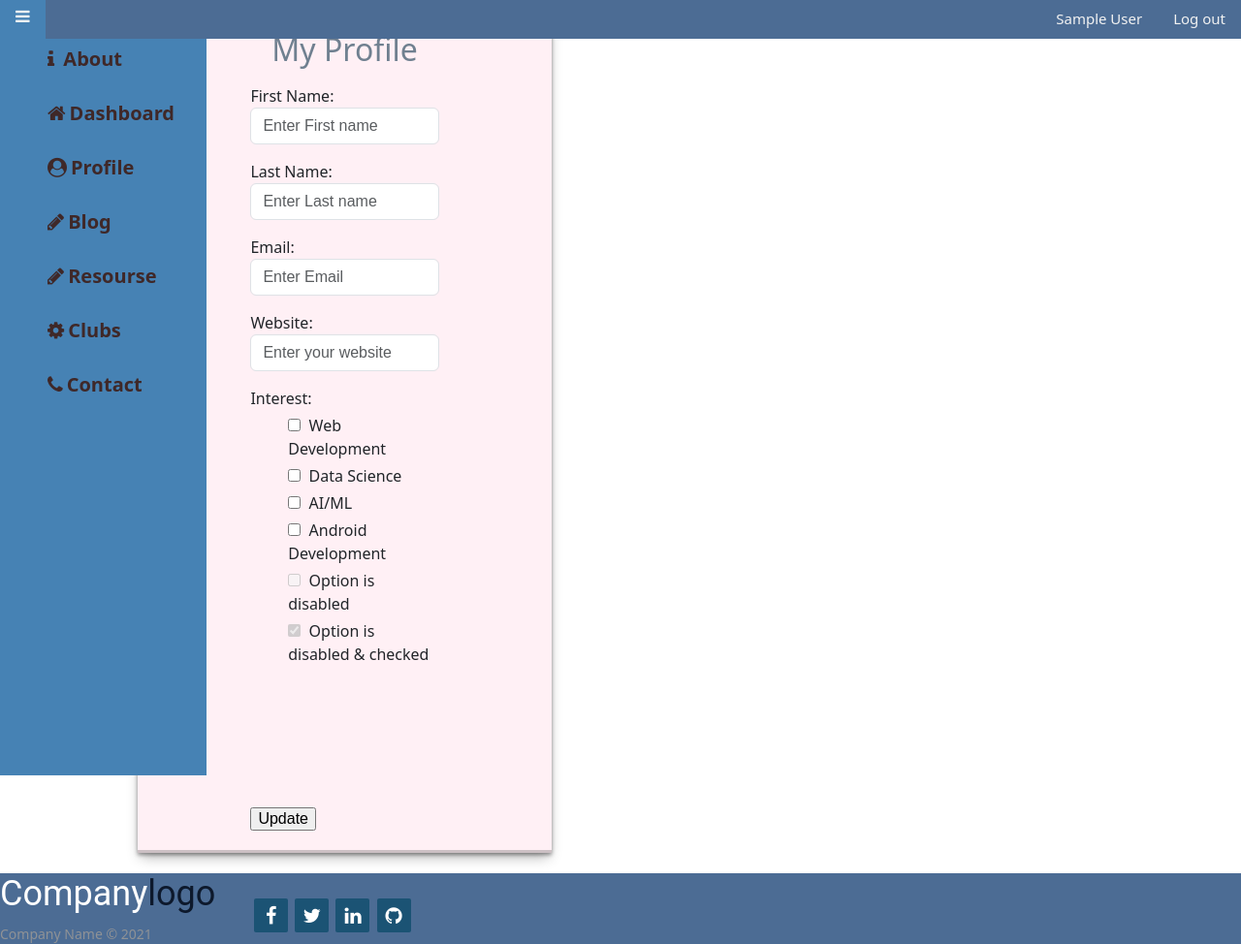
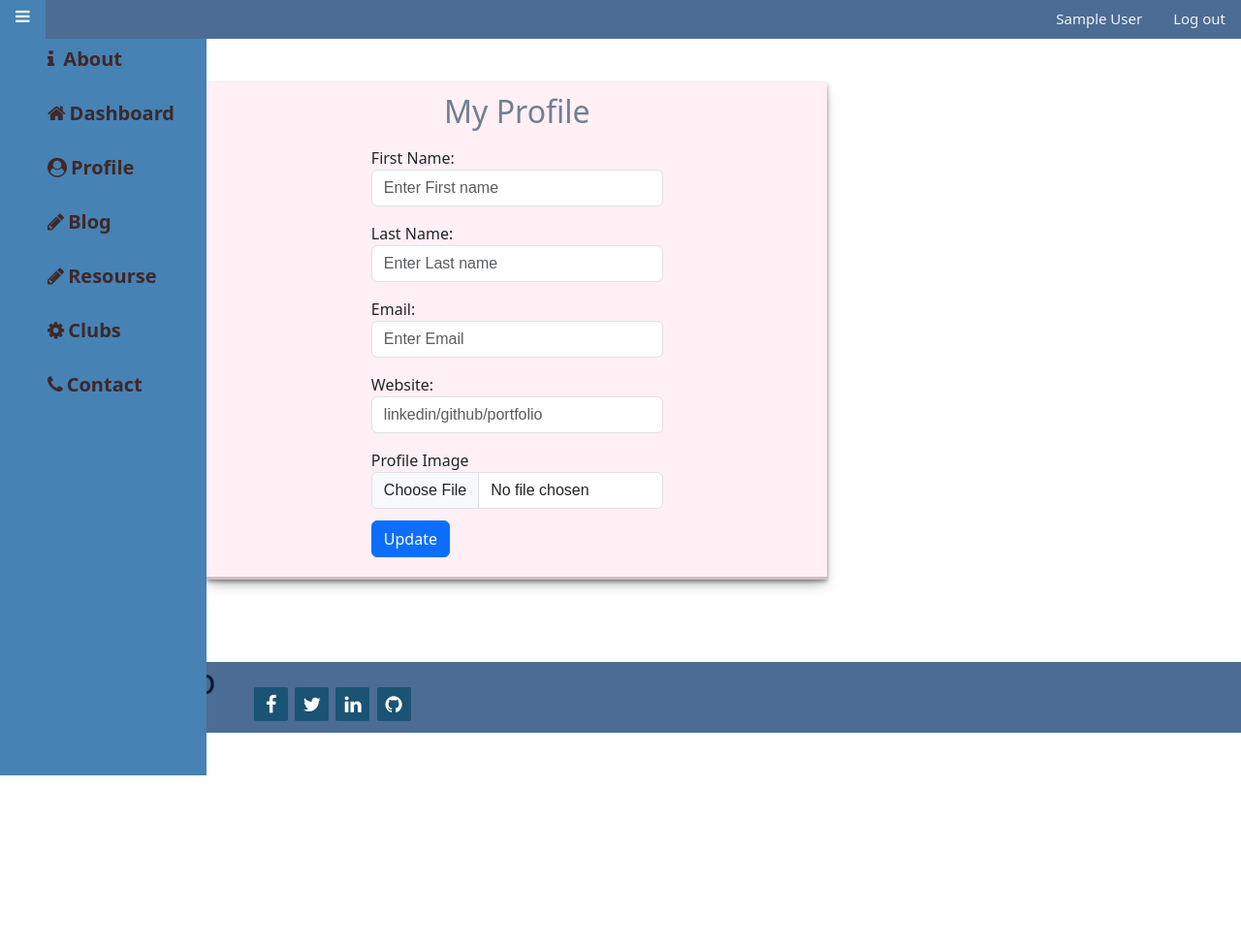
Before and after one commit to SAKSHI-GOYAL321/Social-Learning-, a PHP site: page /profile.php in a window 1280 px wide. Shown: the whole page at 97% size. After the commit the page ends 800 px from the top, so only its background shows below. Run offline with PHP 8.4, Linux system fonts and the light colour scheme; the visitor is signed in with stand-in values (Sample User, id 1); some libraries are stand-ins or nearby versions.

Commit message:
Edit profile section

```diff
--- /dev/null
+++ b/css/profile.css
@@ -0,0 +1,57 @@
+.form{
+    margin: auto;
+    width: 50%;
+  }
+
+  .margin{
+    margin: 12px 4px;
+
+  }
+
+  .box-club{
+    background-color: lavenderblush;
+    width: 60%;
+    margin: 8% auto;
+    /* border-radius: 48px; */
+    padding: 11px;
+    /* box-shadow: 7px 7px 13px grey; */
+    box-shadow: rgba(0, 0, 0, 0.4) 0px 2px 4px, rgba(0, 0, 0, 0.3) 0px 7px 13px -3px, rgba(0, 0, 0, 0.2) 0px -3px 0px inset;
+  }
+
+  .form-style{
+
+    width: 100%;
+  }
+  .checkbox-link{
+    margin: 24px;
+     width: 20% !important;
+  }
+  .form-style-checkbox{
+    width: 60%;
+    float: right;
+    /* padding: 10px; */
+  }
+  label{
+    margin-top: 4px;
+  }
+  /*
+  .marg{
+    margin-top: -25px;
+  } */
+
+  /* Create Post  */
+
+  .checkbox12{
+    float: left;
+    width: 80% !important;
+    display: inline !important;
+    margin-top: 0px;
+  }
+
+  /*btn*/
+  .log-btn{
+  margin-top:146px;
+  }
+  input[type = "submit" ]{
+
+  }
--- a/profile.php
+++ b/profile.php
@@ -12,8 +12,10 @@
     <link rel="stylesheet" href="css/bootstrap.min.css">
     <link rel="stylesheet" href="css/normalize.min.css">
     <link rel="stylesheet" href="css/dashboard.css">
+    <link rel="stylesheet" href="css/profile.css">
     <link rel="stylesheet" href="https://cdnjs.cloudflare.com/ajax/libs/font-awesome/4.7.0/css/font-awesome.min.css">
     <link rel="stylesheet" href="https://cdnjs.cloudflare.com/ajax/libs/font-awesome/4.7.0/css/font-awesome.min.css">
+    <script src="https://ajax.googleapis.com/ajax/libs/jquery/3.4.1/jquery.min.js"></script>
 </head>
 
 <body>
@@ -41,12 +43,11 @@
                     </div>
                 </div>
                 <div class="col-sm-10">
-                    <div class="col-sm-8">
                     <div class="box-club">
                         <div>
                             <h2 style="text-align: center; color: slategray;">My Profile</h2>
                         </div>
-                        <form action="" class="form">
+                        <form class="form" id="form">
                             <div class="margin">
                                 <label>First Name:</label>
                                 <input type="text" id="fname" name="fname" placeholder="Enter First name"
@@ -64,93 +65,22 @@
                             </div>
                             <div class="margin">
                                 <label>Website:</label>
-                                <input type="text" id="website" name="website" placeholder="Enter your website"
+                                <input type="text" id="website" name="website" placeholder ="linkedin/github/portfolio "
                                     class="form-control form-style" required>
                             </div>
                             <div class="margin">
-                                <label>Interest:</label>
-                                <div class="checkbox checkbox12" style="width:80%; float:right;">
-                                    <label>
-                                        <input type="checkbox" value="">
-                                        <i class="fa fa-2x icon-checkbox"></i>
-                                        Web Development
-                                    </label>
-                                </div>
-                                <div class="checkbox checkbox12" style="width:80%; float:right;">
-                                    <label>
-                                        <input type="checkbox" value="" >
-                                        <i class="fa fa-2x icon-checkbox"></i>
-                                        Data Science
-                                    </label>
-                                </div>
-                                <div class="checkbox checkbox12" style="width:80%; float:right;">
-                                    <label>
-                                        <input type="checkbox" value="" >
-                                        <i class="fa fa-2x icon-checkbox"></i>
-                                        AI/ML
-                                    </label>
-                                </div>
-                                <div class="checkbox checkbox12" style="width:80%; float:right;">
-                                    <label>
-                                        <input type="checkbox" value="" >
-                                        <i class="fa fa-2x icon-checkbox"></i>
-                                        Android Development
-                                    </label>
-                                </div>
-                                <div class="checkbox  checkbox12" style="width:80%; float:right;">
-                                    <label>
-                                        <input type="checkbox" value="" disabled>
-                                        <i class="fa fa-2x icon-checkbox"></i>
-                                        Option is disabled
-                                    </label>
-                                </div>
-                                <div class="checkbox disabled checkbox12" style="width:80%; float:right;">
-                                    <label>
-                                        <input type="checkbox" value="" disabled checked>
-                                        <i class="fa fa-2x icon-checkbox"></i>
-                                        Option is disabled & checked
-                                    </label>
-                                </div>
+                                <label>Profile Image</label>
+                                <input type="File" id="photo" name="photo" class="form-control form-style" />
                             </div>
                             <div class="margin">
-                                <input type="submit" value="Update" class="log-btn">
+                                <input type="submit" value= "Update" id="button" name="button" onclick="UpdateProfile();" class="btn btn-primary" />
                             </div>
                         </form>
                     </div>
-                    </div>
-                    <div class="col-sm-2">
-
-                    </div>
-
                 </div>
             </div>
         </div>
     </section>
-
-                                            <!-- <div class="margin form-style-checkbox">
-                                                <input type="checkbox" value = "Web Development" class="checkbox-link">
-                                                <label class="form-style-checkbox" >Web Development:</label>
-                                                <input type="checkbox" value = "Data Science" class="checkbox-link">
-                                                <label class="form-style-checkbox">Data Science:</label>
-                                                <input type="checkbox" value = "AI/ML" class="checkbox-link">
-                                                <label class="form-style-checkbox">AI/ML:</label>
-                                                <input type="checkbox" value = "Android Development" class="checkbox-link">
-                                                <label class="form-style-checkbox">Android Development</label>
-                                                 <label>Other</label><input type="text" value = "other" class="form-style">
-                                            </div> -->
-                                            <!-- <select id="interest" name="interest" class="form-control form-style" onclick="sample();" required>
-                                                <option value="webd">Web Development</option>
-                                                <option value="DataS">Data Science</option>
-                                                <option value="AI">AI/ML</option>
-                                                <option value="Android">Android Development</option>
-                                                <option value="other" type="text" placeholder="others">Others</option>
-                                            </select>
-                                              <div id="Choose-other" style ="display: none;" >
-                                                  <input type="text" id="other" name="other" class="form-control form-style " required>
-                                              </div> -->
-                                        <!-- </div> -->
-
-
             <section id="footer">
                 <footer class="footer-distributed">
                     <div class="col-sm-12">
@@ -181,6 +111,36 @@
             </div>
 		</footer>
     </section>
+    <script type="text/javascript">
+        function UpdateProfile(){
+            var form = document.getElementById("form");
+               var data = new FormData(form);
+            //    alert("check1");
+               $.ajax({
+                       type: "POST",
+                       url: "ajax/Update_Profile.php",
+                       data: data,
+                       contentType: false,
+                       processData: false,
+                       success: function(data){
+                           alert(data);
+                           if(data == 0)
+                           {
+                               alert("data inserted successfully");
+                           }
+                           else if(data == 1)
+                           {
+                               alert('data not inserted');
+                           }
+                           else if(data == 2)
+                           {
+                               alert("Please select an file/link");
+                           }
+                       }
+                   });
+                //    alert("check1");
+        }
+    </script>
     <script type="text/javascript">
         function sample(){
 
```
Also changed, not shown: ajax/Update_Profile.php (added, +52 -0 lines), img/facial-yoga.jfif (added), img/user_profile.png (added).
